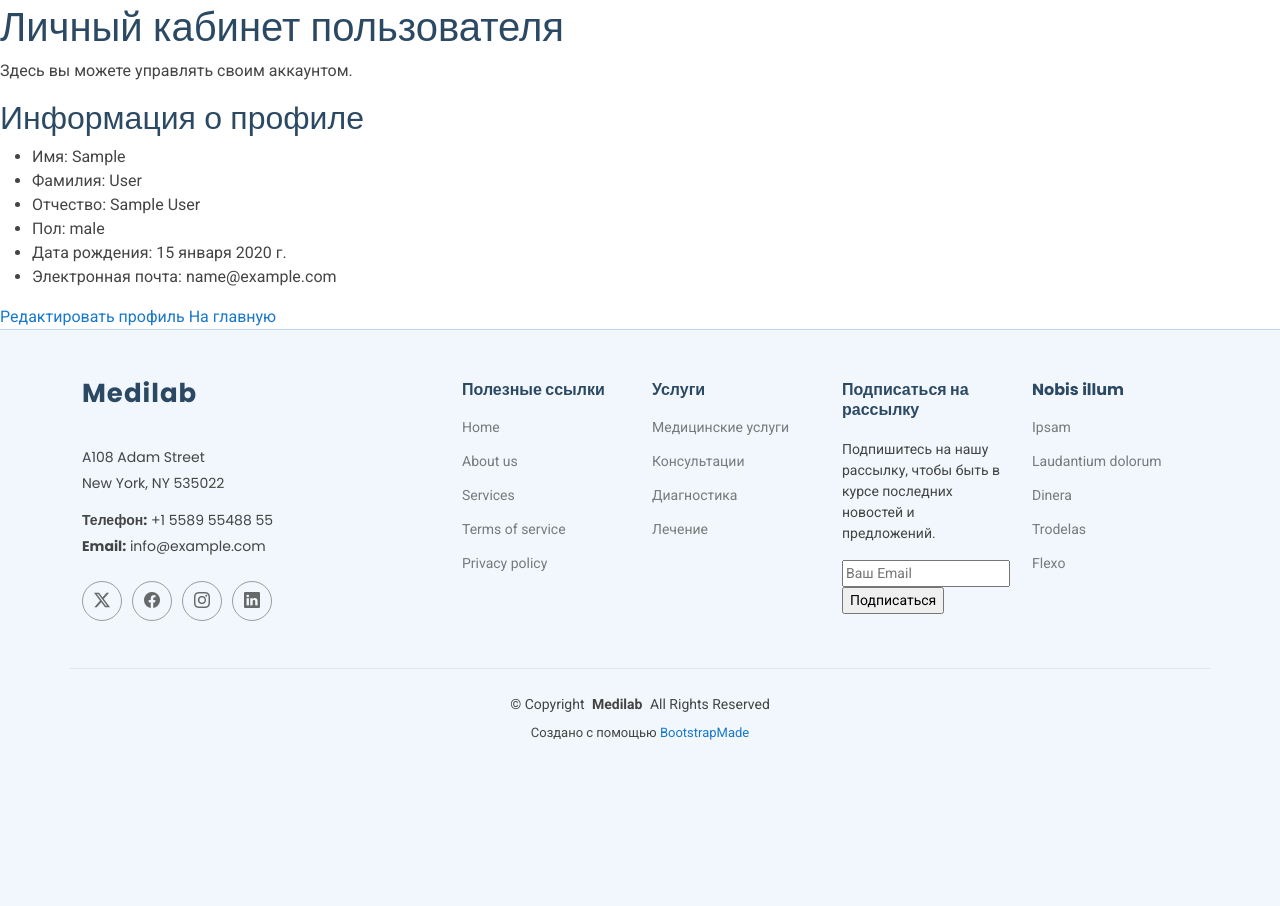
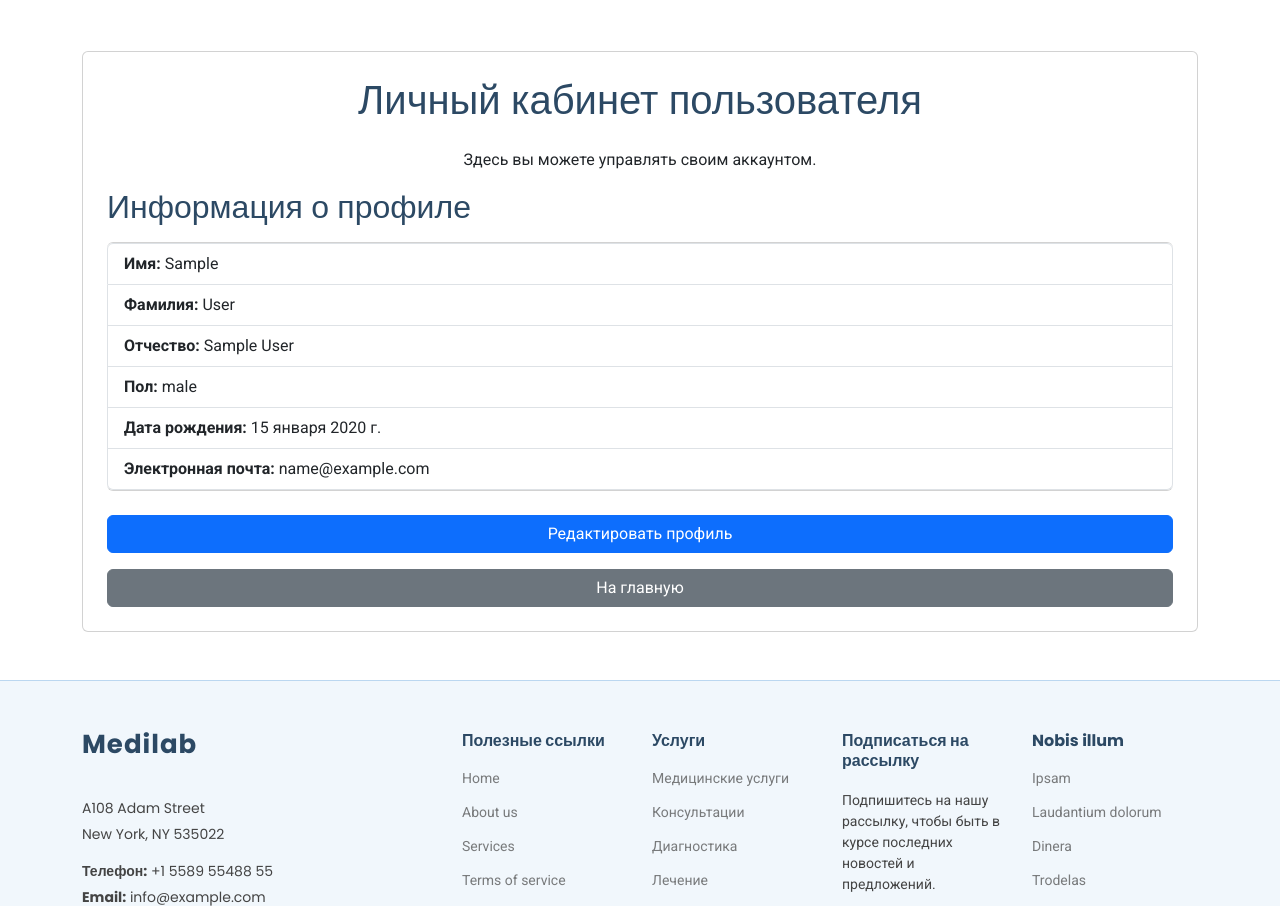
Before and after one commit to aruytehno/getmed.pro, a Django app: page /account/ in a window 1280 px wide. Shown: the part 117-1023 px from the top of the page. Before the commit the page ends 857 px from the top, so only its background shows below. Run offline with Django 5.2, Linux system fonts and the light colour scheme; a user stored in the database is signed in; tables that the repository leaves empty hold one stand-in row (values such as "Sample post"); some libraries are stand-ins or nearby versions.

Commit message:
Добавил стили для account.html

```diff
--- a/get_med/users/templates/account.html
+++ b/get_med/users/templates/account.html
@@ -3,24 +3,29 @@
 {% block title %}Личный кабинет{% endblock %}
 
 {% block content %}
-<h1>Личный кабинет пользователя</h1>
-<p>Здесь вы можете управлять своим аккаунтом.</p>
+<div class="container mt-5 mb-5">
+    <div class="card p-4">
+        <h1 class="text-center mb-4">Личный кабинет пользователя</h1>
+        <p class="text-center">Здесь вы можете управлять своим аккаунтом.</p>
 
-{% if profile %}
-    <h2>Информация о профиле</h2>
-    <ul>
-        <li>Имя: {{ profile.first_name }}</li>
-        <li>Фамилия: {{ profile.last_name }}</li>
-        <li>Отчество: {{ profile.middle_name }}</li>
-        <li>Пол: {{ profile.gender }}</li>
-        <li>Дата рождения: {{ profile.birth_date }}</li>
-        <li>Электронная почта: {{ profile.user.email }}</li>
-    </ul>
-    <!-- Добавляем ссылку на редактирование профиля -->
-    <a href="{% url 'edit_profile' %}">Редактировать профиль</a>
-{% else %}
-    <p>Профиль не найден.</p>
-{% endif %}
+        {% if profile %}
+            <h2 class="mb-3">Информация о профиле</h2>
+            <ul class="list-group mb-4">
+                <li class="list-group-item"><strong>Имя:</strong> {{ profile.first_name }}</li>
+                <li class="list-group-item"><strong>Фамилия:</strong> {{ profile.last_name }}</li>
+                <li class="list-group-item"><strong>Отчество:</strong> {{ profile.middle_name }}</li>
+                <li class="list-group-item"><strong>Пол:</strong> {{ profile.gender }}</li>
+                <li class="list-group-item"><strong>Дата рождения:</strong> {{ profile.birth_date }}</li>
+                <li class="list-group-item"><strong>Электронная почта:</strong> {{ profile.user.email }}</li>
+            </ul>
+            <!-- Кнопка для редактирования профиля -->
+            <a href="{% url 'edit_profile' %}" class="btn btn-primary w-100 mb-3">Редактировать профиль</a>
+        {% else %}
+            <p class="text-danger">Профиль не найден.</p>
+        {% endif %}
 
-<a href="{% url 'home' %}">На главную</a>
+        <!-- Кнопка для возвращения на главную страницу -->
+        <a href="{% url 'home' %}" class="btn btn-secondary w-100">На главную</a>
+    </div>
+</div>
 {% endblock %}
```
